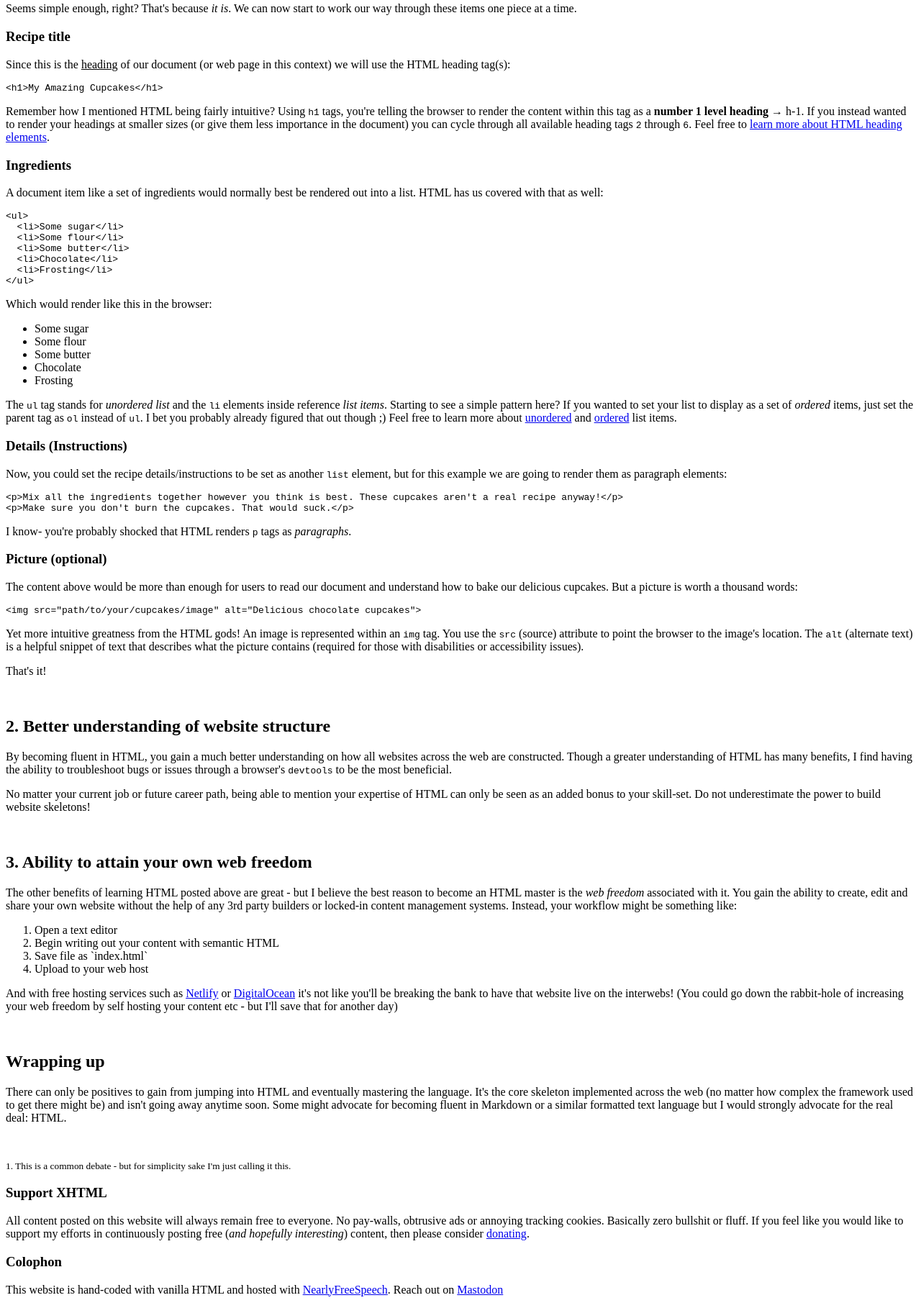
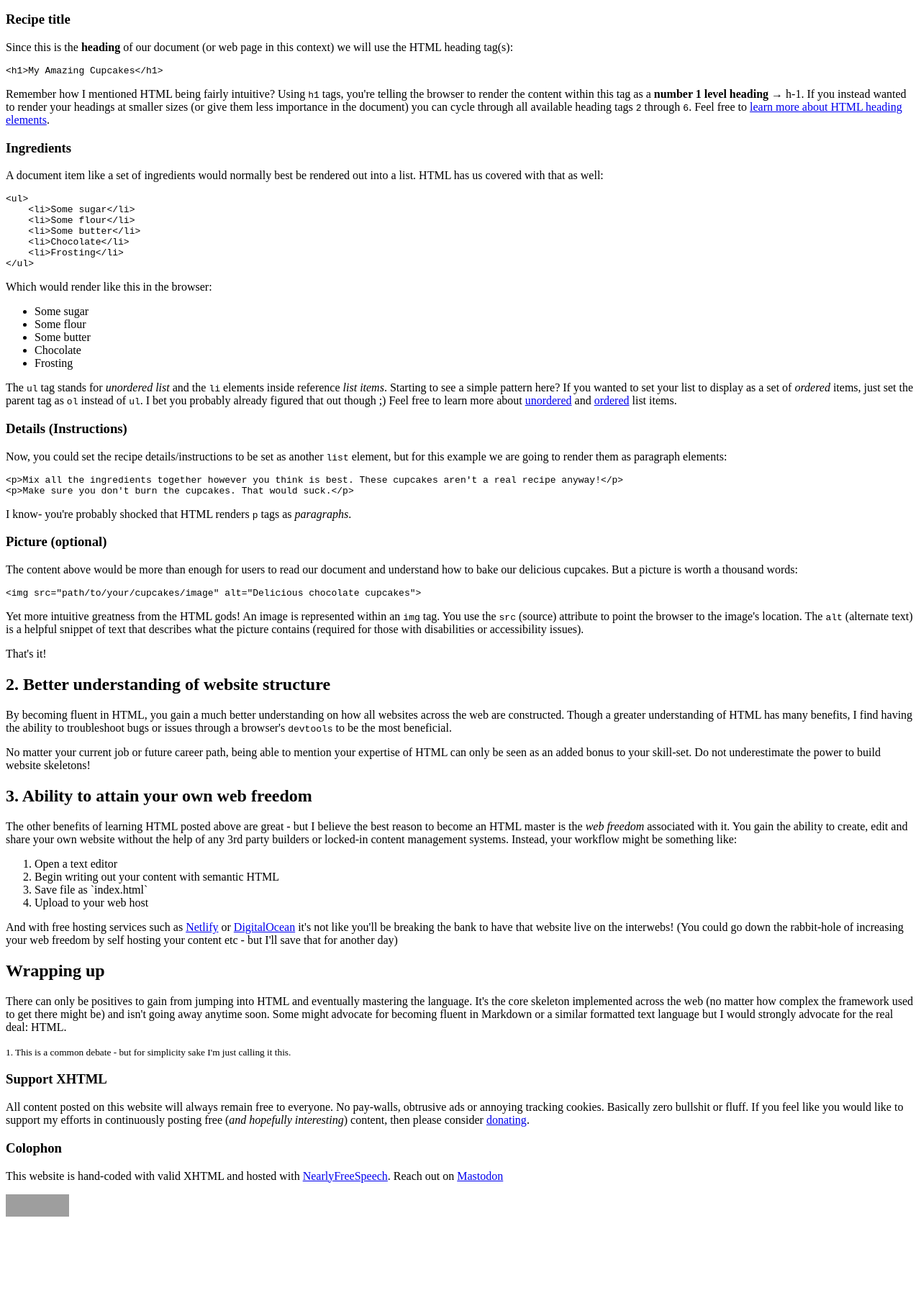
Before and after one commit to bradleytaunt/xhtml-club, a plain HTML site: page everyone-should-become-an-html-expert.html in a window 1280 px wide. Shown: the part 599-2417 px from the top of the page at 72% size. After the commit the page ends 2310 px from the top, so only its background shows below. Drawn offline with Linux system fonts and the light colour scheme; grey boxes are pictures that could not be loaded.

Commit message:
Remove stylesheet, update all pages to be valid XHTML

```diff
--- a/everyone-should-become-an-html-expert.html
+++ b/everyone-should-become-an-html-expert.html
@@ -1,25 +1,24 @@
-<html lang="en">
+<?xml version="1.0" encoding="UTF-8"?>
+<!DOCTYPE html PUBLIC "-//W3C//DTD XHTML 1.0 Strict//EN" "http://www.w3.org/TR/xhtml1/DTD/xhtml1-strict.dtd">
+<html xmlns="http://www.w3.org/1999/xhtml" xml:lang="en" lang="en">
 <head>
-    <meta charset="UTF-8">
-    <meta name="viewport" content="width=device-width, initial-scale=1.0">
+    <meta name="viewport" content="width=device-width, initial-scale=1.0"/>
+    <meta http-equiv="Content-Type" content="text/html; charset=utf-8" />
     <title>XHTML Club - Everyone Should Become HTML Experts</title>
-    <link rel="shortcut icon" href="/favicon.png">
-    <link rel="stylesheet" href="style.css">
+    <link rel="shortcut icon" href="/favicon.png"/>
 </head>
 <body>
     <p><a href="/">&larr; back to XHTML Club homepage</a></p>
-    <hr>
+    <hr/>
     <h1>Everyone should become an HTML expert</h1>
     <p><small>Posted on April 6th, 2021</small></p>
-    <p>No matter your profession or level of technical skill - you should master the HTML programming<sup><a href="#1">1</a></sup> language. It's used everywhere on the internet and is very simple to grasp. Since HTML uses logical standards for rendering content it becomes fairly simple to pickup and learn. More on that later.</p>
+    <p>No matter your profession or level of technical skill - you should master the HTML programming<sup><a href="#ft1">1</a></sup> language. It's used everywhere on the internet and is very simple to grasp. Since HTML uses logical standards for rendering content it becomes fairly simple to pickup and learn. More on that later.</p>
     <h3>Why should you bother to learn HTML?</h3>
     <ol>
         <li><a href="#easy">Easy to pickup and easy to master</a></li>
         <li><a href="#understanding">Better understanding of website structure</a></li>
         <li><a href="#freedom">Ability to attain your own web freedom</a></li>
     </ol>
-
-    <br>
     <h2 id="easy">1. Easy to pickup and easy to master</h2>
     <p>HTML is not a difficult language to understand. I also believe it is fairly easy to <em>master</em>, since the core concepts and structure of HTML is so intuitive. Let's look at a made-up example and you'll see what I mean.</p>
     <p>Let's pretend that you want to display a page on the big <em>world wide web</em> showcasing your skills at baking cupcakes. Similar to creating a text or Word document on your computer using an application, you probably have a general idea of how the content should be displayed:</p>
@@ -31,18 +30,18 @@
     </ol>
     <p>Seems simple enough, right? That's because <em>it is</em>. We can now start to work our way through these items one piece at a time.</p>
     <h3>Recipe title</h3>
-    <p>Since this is the <u>heading</u> of our document (or web page in this context) we will use the HTML heading tag(s):</p>
-    <code>&lt;h1&gt;My Amazing Cupcakes&lt;/h1&gt;</code>
-    <p>Remember how I mentioned HTML being fairly intuitive? Using <code>h1</code> tags, you're telling the browser to render the content within this tag as a <strong>number 1 level heading</strong> &rarr; h-1. If you instead wanted to render your headings at smaller sizes (or give them less importance in the document) you can cycle through all available heading tags <code>2</code> through <code>6</code>. Feel free to <a target="_blank" href="https://developer.mozilla.org/en-US/docs/Web/HTML/Element/Heading_Elements">learn more about HTML heading elements</a>.</p>
+    <p>Since this is the <b>heading</b> of our document (or web page in this context) we will use the HTML heading tag(s):</p>
+<pre>&lt;h1&gt;My Amazing Cupcakes&lt;/h1&gt;</pre>
+    <p>Remember how I mentioned HTML being fairly intuitive? Using <code>h1</code> tags, you're telling the browser to render the content within this tag as a <strong>number 1 level heading</strong> &rarr; h-1. If you instead wanted to render your headings at smaller sizes (or give them less importance in the document) you can cycle through all available heading tags <code>2</code> through <code>6</code>. Feel free to <a href="https://developer.mozilla.org/en-US/docs/Web/HTML/Element/Heading_Elements">learn more about HTML heading elements</a>.</p>
     <h3>Ingredients</h3>
     <p>A document item like a set of ingredients would normally best be rendered out into a list. HTML has us covered with that as well:</p>
-<pre><code>&lt;ul&gt;
-  &lt;li&gt;Some sugar&lt;/li&gt;
-  &lt;li&gt;Some flour&lt;/li&gt;
-  &lt;li&gt;Some butter&lt;/li&gt;
-  &lt;li&gt;Chocolate&lt;/li&gt;
-  &lt;li&gt;Frosting&lt;/li&gt;
-&lt;/ul&gt;</code></pre>
+    <pre>&lt;ul&gt;
+    &lt;li&gt;Some sugar&lt;/li&gt;
+    &lt;li&gt;Some flour&lt;/li&gt;
+    &lt;li&gt;Some butter&lt;/li&gt;
+    &lt;li&gt;Chocolate&lt;/li&gt;
+    &lt;li&gt;Frosting&lt;/li&gt;
+&lt;/ul&gt;</pre>
     <p>Which would render like this in the browser:</p>
     <ul>
         <li>Some sugar</li>
@@ -51,24 +50,22 @@
         <li>Chocolate</li>
         <li>Frosting</li>
     </ul>
-    <p>The <code>ul</code> tag stands for <em>unordered list</em> and the <code>li</code> elements inside reference <em>list items</em>. Starting to see a simple pattern here? If you wanted to set your list to display as a set of <em>ordered</em> items, just set the parent tag as <code>ol</code> instead of <code>ul</code>. I bet you probably already figured that out though ;) Feel free to learn more about <a target="_blank" href="https://developer.mozilla.org/en-US/docs/Web/HTML/Element/ul">unordered</a> and <a target="_blank" href="https://developer.mozilla.org/en-US/docs/Web/HTML/Element/ol">ordered</a> list items.</p>
+    <p>The <code>ul</code> tag stands for <em>unordered list</em> and the <code>li</code> elements inside reference <em>list items</em>. Starting to see a simple pattern here? If you wanted to set your list to display as a set of <em>ordered</em> items, just set the parent tag as <code>ol</code> instead of <code>ul</code>. I bet you probably already figured that out though ;) Feel free to learn more about <a href="https://developer.mozilla.org/en-US/docs/Web/HTML/Element/ul">unordered</a> and <a href="https://developer.mozilla.org/en-US/docs/Web/HTML/Element/ol">ordered</a> list items.</p>
     <h3>Details (Instructions)</h3>
     <p>Now, you could set the recipe details/instructions to be set as another <code>list</code> element, but for this example we are going to render them as paragraph elements:</p>
-<pre><code>&lt;p&gt;Mix all the ingredients together however you think is best. These cupcakes aren't a real recipe anyway!&lt;/p&gt;
-&lt;p&gt;Make sure you don't burn the cupcakes. That would suck.&lt;/p&gt;</code></pre>
+<pre>&lt;p&gt;Mix all the ingredients together however you think is best. These cupcakes aren't a real recipe anyway!&lt;/p&gt;
+&lt;p&gt;Make sure you don't burn the cupcakes. That would suck.&lt;/p&gt;</pre>
     <p>I know- you're probably shocked that HTML renders <code>p</code> tags as <em>paragraphs</em>.</p>
     <h3>Picture (optional)</h3>
     <p>The content above would be more than enough for users to read our document and understand how to bake our delicious cupcakes. But a picture is worth a thousand words:</p>
-<pre><code>&lt;img src=&quot;path/to/your/cupcakes/image&quot; alt=&quot;Delicious chocolate cupcakes&quot;&gt;</code></pre>
+<pre>&lt;img src=&quot;path/to/your/cupcakes/image&quot; alt=&quot;Delicious chocolate cupcakes&quot;&gt;</pre>
     <p>Yet more intuitive greatness from the HTML gods! An image is represented within an <code>img</code> tag. You use the <code>src</code> (source) attribute to point the browser to the image's location. The <code>alt</code> (alternate text) is a helpful snippet of text that describes what the picture contains (required for those with disabilities or accessibility issues).</p>
     <p>That's it!</p>
 
-    <br>
     <h2 id="understanding">2. Better understanding of website structure</h2>
     <p>By becoming fluent in HTML, you gain a much better understanding on how all websites across the web are constructed. Though a greater understanding of HTML has many benefits, I find having the ability to troubleshoot bugs or issues through a browser's <code>devtools</code> to be the most beneficial.</p>
     <p>No matter your current job or future career path, being able to mention your expertise of HTML can only be seen as an added bonus to your skill-set. Do not underestimate the power to build website skeletons!</p>
 
-    <br>
     <h2 id="freedom">3. Ability to attain your own web freedom</h2>
     <p>The other benefits of learning HTML posted above are great - but I believe the best reason to become an HTML master is the <em>web freedom</em> associated with it. You gain the ability to create, edit and share your own website without the help of any 3rd party builders or locked-in content management systems. Instead, your workflow might be something like:</p>
     <ol>
@@ -77,20 +74,23 @@
         <li>Save file as `index.html`</li>
         <li>Upload to your web host</li>
     </ol>
-    <p>And with free hosting services such as <a target="_blank" href="https://netlify.com">Netlify</a> or <a target="_blank" href="https://m.do.co/c/74b3fd11c07a">DigitalOcean</a> it's not like you'll be breaking the bank to have that website live on the interwebs! (You could go down the rabbit-hole of increasing your web freedom by self hosting your content etc - but I'll save that for another day)</p>
+    <p>And with free hosting services such as <a href="https://netlify.com">Netlify</a> or <a href="https://m.do.co/c/74b3fd11c07a">DigitalOcean</a> it's not like you'll be breaking the bank to have that website live on the interwebs! (You could go down the rabbit-hole of increasing your web freedom by self hosting your content etc - but I'll save that for another day)</p>
 
-    <br>
     <h2>Wrapping up</h2>
     <p>There can only be positives to gain from jumping into HTML and eventually mastering the language. It's the core skeleton implemented across the web (no matter how complex the framework used to get there might be) and isn't going away anytime soon. Some might advocate for becoming fluent in Markdown or a similar formatted text language but I would strongly advocate for the real deal: HTML.</p>
 
-    <br>
-    <p id="1"><small>1. This is a common debate - but for simplicity sake I'm just calling it this.</small></p>
-    <footer>
+    <p id="ft1"><small>1. This is a common debate - but for simplicity sake I'm just calling it this.</small></p>
+    <div id="footer">
         <h3>Support XHTML</h3>
         <p>All content posted on this website will always remain free to everyone. No pay-walls, obtrusive ads or annoying tracking cookies. Basically zero bullshit or fluff. If you feel like you would like to support my efforts in continuously posting free (<em>and hopefully interesting</em>) content, then please consider <a href="https://btxx.org/pizza">donating</a>.</p>
 
         <h3>Colophon</h3>
-        <p>This website is hand-coded with vanilla HTML and hosted with <a href="https://nearlyfreespeech.net">NearlyFreeSpeech</a>. Reach out on <a rel="me" href="https://mastodon.bsd.cafe/@bt">Mastodon</a></p>
-    </footer>
+        <p>This website is hand-coded with valid XHTML and hosted with <a href="https://nearlyfreespeech.net">NearlyFreeSpeech</a>. Reach out on <a rel="me" href="https://mastodon.bsd.cafe/@bt">Mastodon</a></p>
+        <p>
+            <a href="https://validator.w3.org/check?uri=https%3A%2F%2Fxhtml.club%2Feveryone-should-become-an-html-expert.html">
+                <img src="http://www.w3.org/Icons/valid-xhtml10" alt="Valid XHTML 1.0 Strict" height="31" width="88" />
+            </a>
+        </p>
+    </div>
 </body>
 </html>
--- a/style.css
+++ /dev/null
@@ -1,3 +0,0 @@
-*{box-sizing: border-box;}
-img{max-width:100%;}
-pre{overflow:auto;}
```
Also changed, not shown: index.html (+18 -12 lines), members.html (+20 -14 lines).
